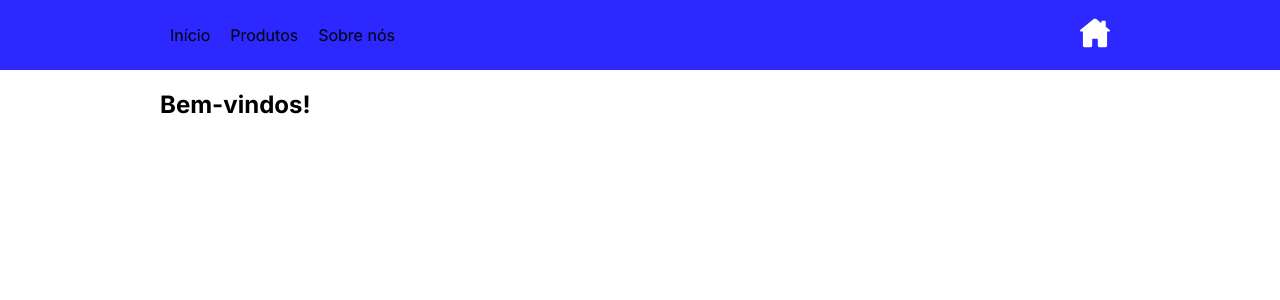
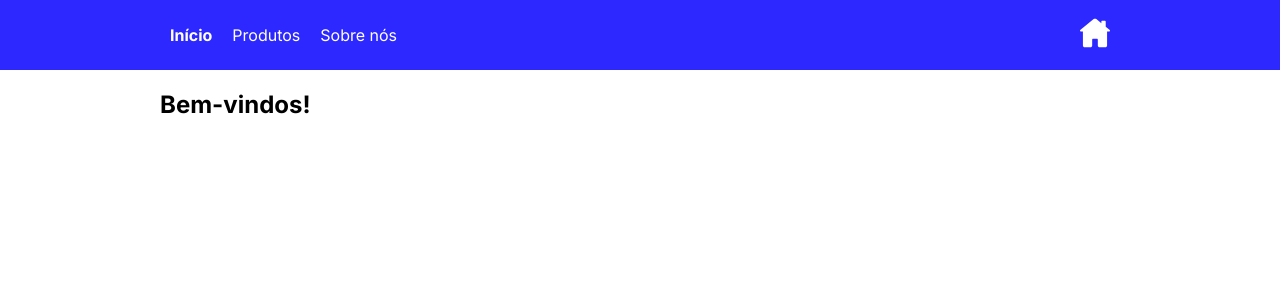
Before and after one commit to Ital023/DesafioReactRouter, a React (Vite) app: page /home in a window 1280 px wide. Shown: the top 300 px of the page. Built offline with nearby package versions, Linux system fonts and the light colour scheme.

Commit message:
feat: NavList navigation

```diff
--- a/src/App.tsx
+++ b/src/App.tsx
@@ -1,4 +1,4 @@
-import { BrowserRouter, Route, Routes } from "react-router-dom";
+import { BrowserRouter, Navigate, Route, Routes } from "react-router-dom";
 import Home from "./routes/Home";
 import HomeBody from "./routes/Home/HomeBody";
 import Products from "./routes/Home/Products";
@@ -14,7 +14,7 @@ export default function App() {
       <Routes>
         <Route path="/" element={<Home />}>
 
-          <Route index element={<HomeBody />} />
+          <Route index element={<Navigate to="home" />} />
 
           <Route path="home" element={<HomeBody />} />
 
--- a/src/components/Header/index.tsx
+++ b/src/components/Header/index.tsx
@@ -1,3 +1,4 @@
+import "./styles.css"
 import { Link, NavLink } from "react-router-dom";
 import HomeIcon from "../../assets/HomeIcon.svg";
 
@@ -6,10 +7,10 @@ export default function Header() {
     <header className="drr-header-primary">
       <nav className="drr-container">
         <div className="drr-navbar-left">
-          <div className="dsc-menu-item">
-            <NavLink to={"/"}>Início</NavLink>
-            <NavLink to={"products"}>Produtos</NavLink>
-            <NavLink to={"about"}>Sobre nós</NavLink>
+          <div className="drr-menu-item">
+            <NavLink to="/home" className={({isActive}) => isActive ? "menu-header-item menu-header-active" : "menu-header-item"}>Início</NavLink>
+            <NavLink to="/products" className={({isActive}) => isActive ? "menu-header-item menu-header-active" : "menu-header-item"}>Produtos</NavLink>
+            <NavLink to="/about" className={({isActive}) => isActive ? "menu-header-item menu-header-active" : "menu-header-item"}>Sobre nós</NavLink>
           </div>
         </div>
 
--- /dev/null
+++ b/src/components/Header/styles.css
@@ -0,0 +1,14 @@
+.menu-header-item {
+  color: var(--drr-color-font-primary);
+  font-weight: 400;
+}
+
+.menu-header-item:hover {
+    color: var(--drr-color-font-primary);
+}
+
+.menu-header-active {
+  font-weight: 700;
+  color: var(--drr-color-font-primary);
+
+}
--- a/src/index.css
+++ b/src/index.css
@@ -48,24 +48,13 @@ nav {
   padding: 0 10px;
 }
 
-.dsc-menu-item {
+.drr-menu-item {
   display: flex;
   align-items: center;
   gap: 20px;
 
 }
 
-.menu-item {
-  color: var(--drr-color-font-primary);
-  font-weight: 400;
-  font-size: 16px;
-}
-
-.menu-active {
-  font-weight: 700;
-
-}
-
 .drr-mt-20 {
   margin-top: 20px;
 }
```
